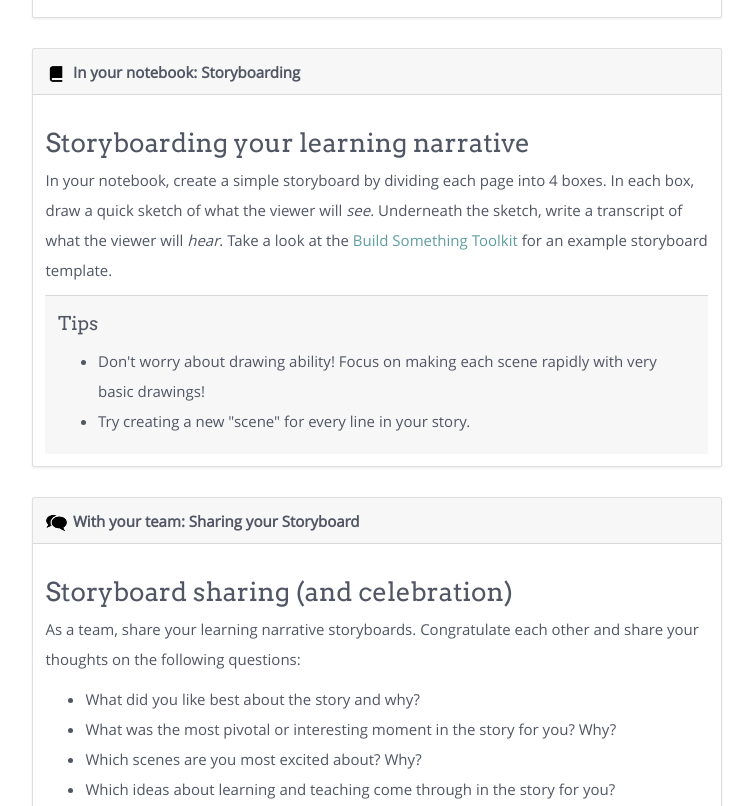
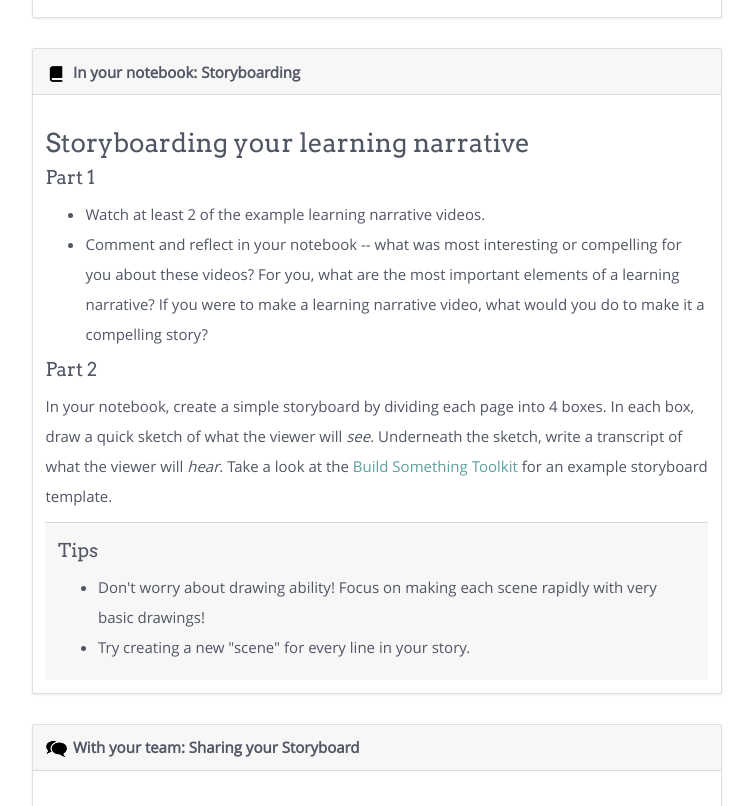
Before and after one commit to UCLALibrary/foundations, a Jekyll site: the page built from modules/key-ideas/_posts/2000-01-07-learning-narrative-draft.html, in a window 1280 px wide and 900 px high, scrolled down 1129 px, cut to the strip 94-900 px from the top of the window. Shown: the whole strip, without its empty margins (383-1136 px from the left). Built offline with Jekyll 4.4.1, drawn with Linux system fonts in a browser that asks for light colours; nearby versions of some CDN libraries.

Commit message:
Update 2000-01-07-learning-narrative-draft.html
improving the directions/task

```diff
--- a/modules/key-ideas/_posts/2000-01-07-learning-narrative-draft.html
+++ b/modules/key-ideas/_posts/2000-01-07-learning-narrative-draft.html
@@ -32,6 +32,12 @@ title: Storyboarding
   </div>
   <div class="card-body">
     <h3 class="card-title">Storyboarding your learning narrative</h3>
+    <h4>Part 1</h4>
+      <ul>
+          <li>Watch at least 2 of the example learning narrative videos.
+            <li>Comment and reflect in your notebook -- what was most interesting or compelling for you about these videos? For you, what are the most important elements of a learning narrative? If you were to make a learning narrative video, what would you do to make it a compelling story?</li>
+      </ul>
+    <h4>Part 2</h4>
     <p class="card-text">In your notebook, create a simple storyboard by dividing each page into 4 boxes. In each box, draw a quick sketch of what the viewer will <em>see</em>. Underneath the sketch, write a transcript of what the viewer will <em>hear</em>. Take a look at the <a href="https://ucla.app.box.com/v/build-something-toolkit" target="_blank">Build Something Toolkit</a> for an example storyboard template.</p>
     <div class="card-footer">
         <h4>Tips</h4>
```
